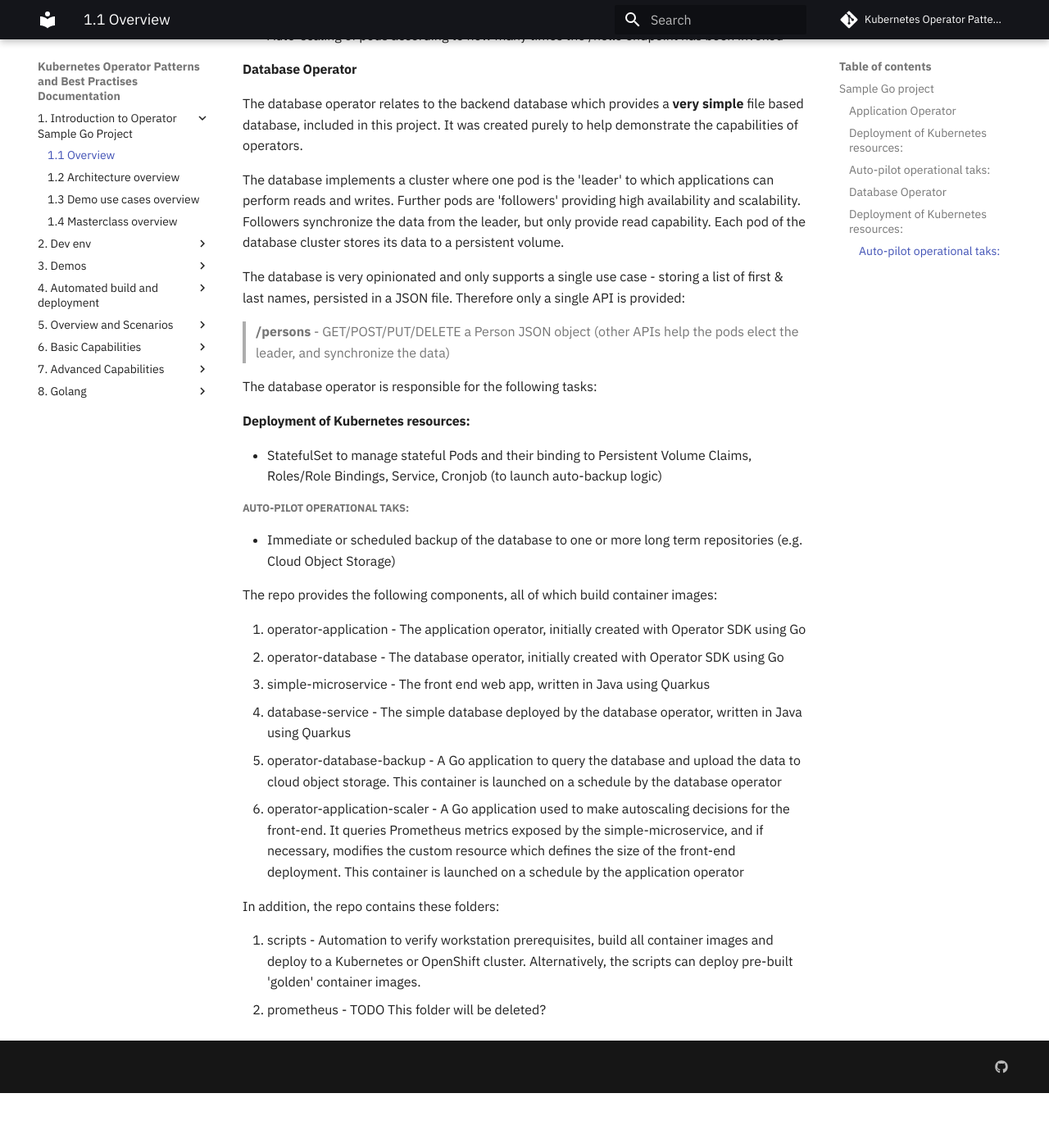
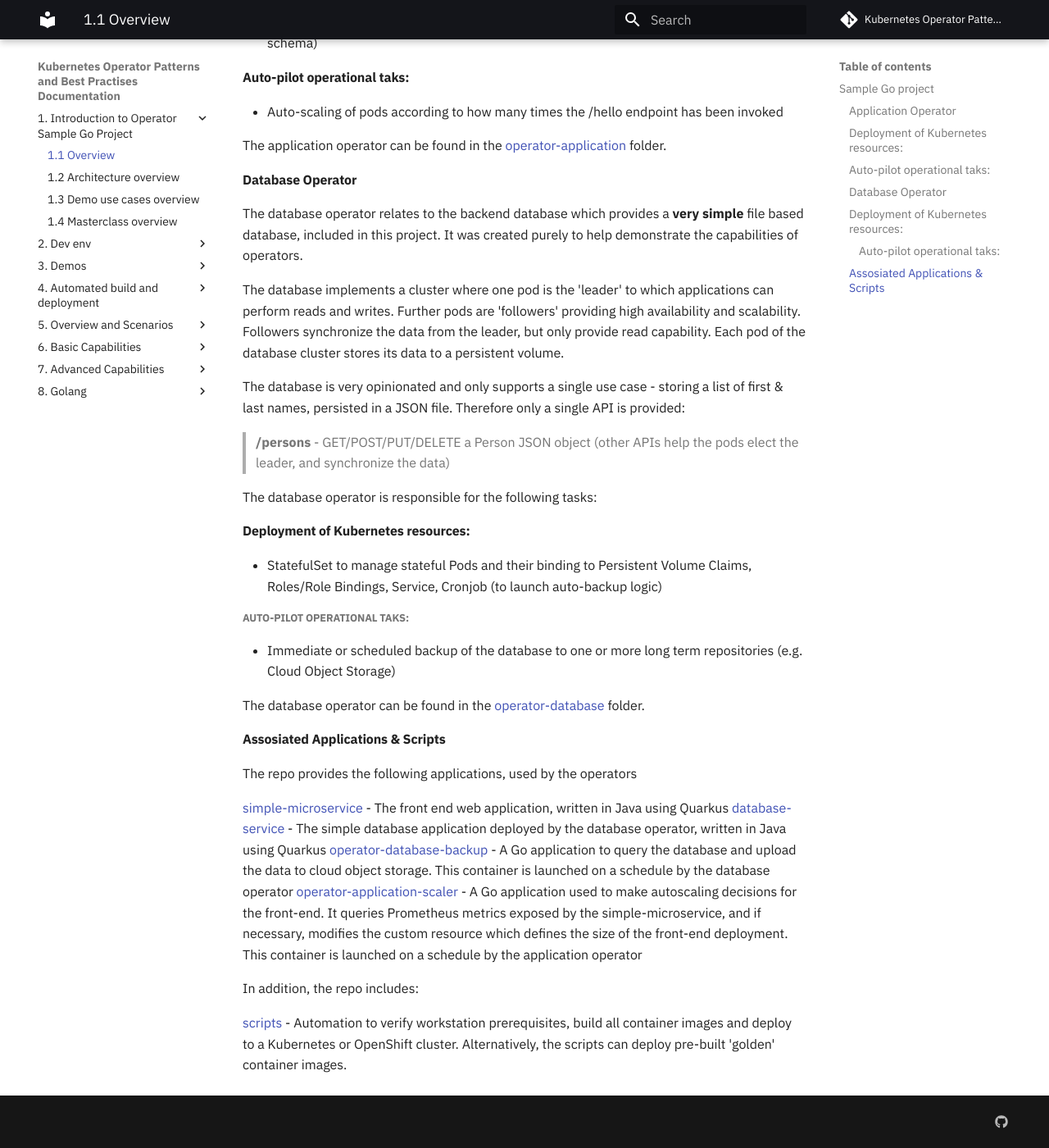
Before and after one commit to IBM/operator-sample-go-documentation, an MkDocs documentation site: the page built from documentation/project-overview.md, in a window 1280 px wide and 1400 px high, scrolled down 638 px. Shown: the whole window at 82% size. Built offline with MkDocs 1.6.1 and Material for MkDocs 9.7.7, drawn with Linux system fonts in a browser that asks for light colours; comment, search, counter and statistics services are not loaded; before the commit the page ends 1971 px from its top, so only the background shows below that; some of the changed text lies outside the part shown.

Commit message:
doc updates

```diff
--- a/documentation/project-overview.md
+++ b/documentation/project-overview.md
@@ -2,7 +2,9 @@
 
 ### Sample Go project
 
-The repo contains two operators:
+The [Operator Sample Go](https://github.com/IBM/operator-sample-go) project contains Kubernetes operator samples that demonstrate best practices of how to develop operators with [Golang](https://go.dev/), [Operator SDK](https://sdk.operatorframework.io/) including [Kubebuilder](https://github.com/kubernetes-sigs/kubebuilder) and the [Operator Lifecycle Manager Framework](https://operatorframework.io/).
+
+The project contains two operators and four applications:
 
 #### Application Operator
 
@@ -17,6 +19,8 @@ The application operator is responsible for the following tasks:
 * Database (a Custom Resource reconciled by the database operator, which creates the schema)
 #### Auto-pilot operational taks:
 * Auto-scaling of pods according to how many times the /hello endpoint has been invoked
+
+The application operator can be found in the [operator-application](https://github.com/IBM/operator-sample-go/tree/main/operator-application) folder.
 
 #### Database Operator
 
@@ -36,16 +40,18 @@ The database operator is responsible for the following tasks:
 ##### Auto-pilot operational taks:
 * Immediate or scheduled backup of the database to one or more long term repositories (e.g. Cloud Object Storage)
 
-The repo provides the following components, all of which build container images:
+The database operator can be found in the [operator-database](https://github.com/IBM/operator-sample-go/tree/main/operator-database) folder.
 
-1. operator-application - The application operator, initially created with Operator SDK using Go
-2. operator-database - The database operator, initially created with Operator SDK using Go
-3. simple-microservice - The front end web app, written in Java using Quarkus
-4. database-service - The simple database deployed by the database operator, written in Java using Quarkus
-5. operator-database-backup - A Go application to query the database and upload the data to cloud object storage.  This container is launched on a schedule by the database operator
-6. operator-application-scaler - A Go application used to make autoscaling decisions for the front-end.  It queries Prometheus metrics exposed by the simple-microservice, and if necessary, modifies the custom resource which defines the size of the front-end deployment.  This container is launched on a schedule by the application operator
 
-In addition, the repo contains these folders:
+#### Assosiated Applications & Scripts
 
-7. scripts - Automation to verify workstation prerequisites, build all container images and deploy to a Kubernetes or OpenShift cluster.  Alternatively, the scripts can deploy pre-built 'golden' container images.
-8. prometheus - TODO This folder will be deleted?
+The repo provides the following applications, used by the operators
+
+[simple-microservice](https://github.com/IBM/operator-sample-go/tree/main/simple-microservice) - The front end web application, written in Java using Quarkus
+[database-service](https://github.com/IBM/operator-sample-go/tree/main/database-service) - The simple database application deployed by the database operator, written in Java using Quarkus
+[operator-database-backup](https://github.com/IBM/operator-sample-go/tree/main/operator-database-backup) - A Go application to query the database and upload the data to cloud object storage.  This container is launched on a schedule by the database operator
+[operator-application-scaler](https://github.com/IBM/operator-sample-go/tree/main/operator-application-scaler) - A Go application used to make autoscaling decisions for the front-end.  It queries Prometheus metrics exposed by the simple-microservice, and if necessary, modifies the custom resource which defines the size of the front-end deployment.  This container is launched on a schedule by the application operator
+
+In addition, the repo includes:
+
+[scripts](https://github.com/IBM/operator-sample-go/tree/main/scripts) - Automation to verify workstation prerequisites, build all container images and deploy to a Kubernetes or OpenShift cluster.  Alternatively, the scripts can deploy pre-built 'golden' container images.
```
